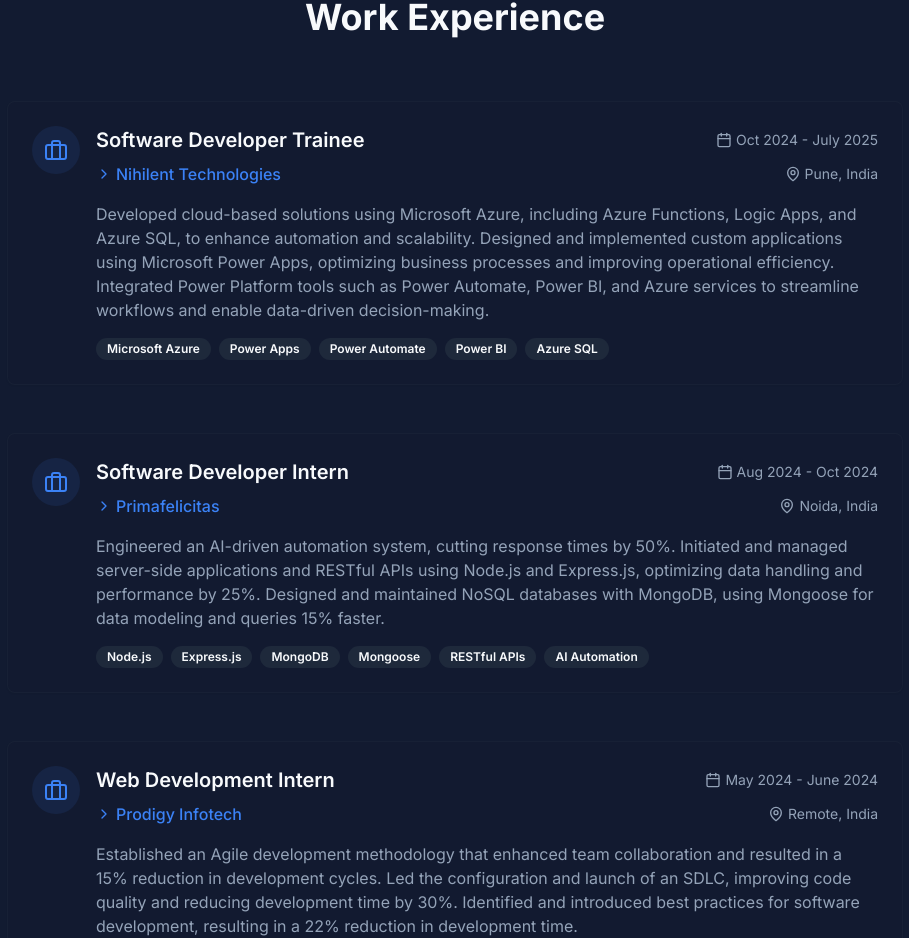
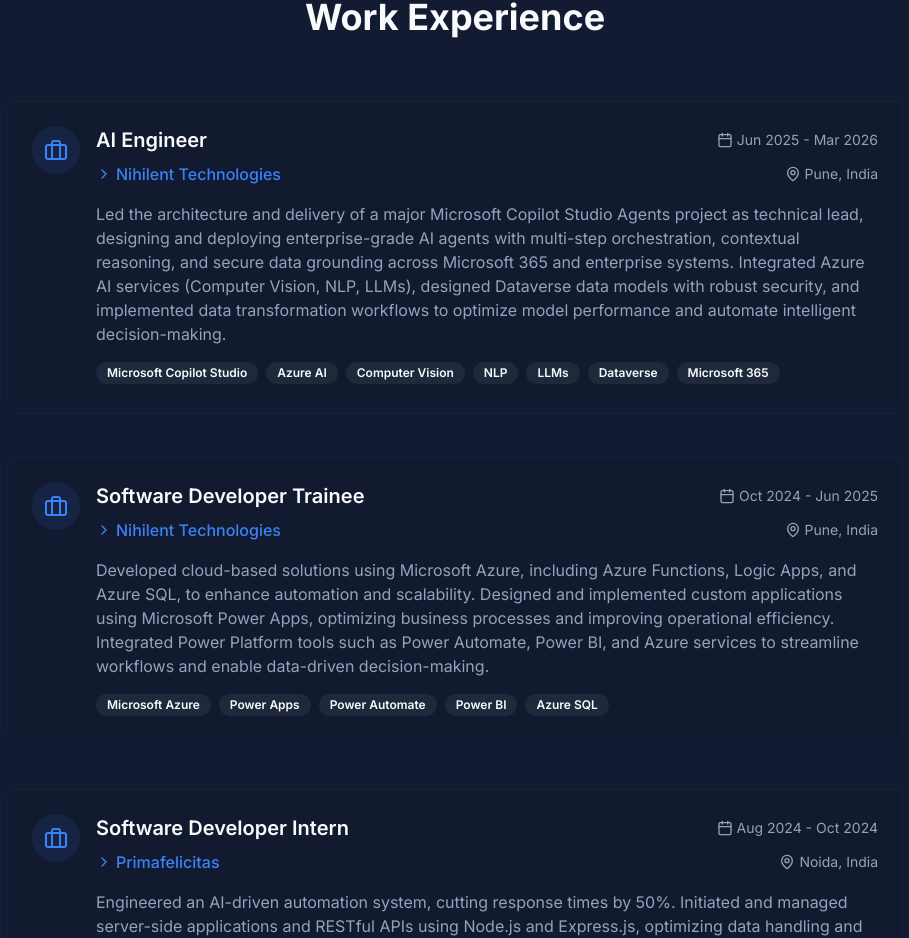
Before and after one commit to Bisht28/Portfolio, a Next.js app: page / in a window 1280 px wide. Shown: the part 2355-3293 px from the top of the page, without its empty margins (185-1094 px from the left). Built offline with nearby package versions, Linux system fonts and the light colour scheme.

Commit message:
feat: add recent AI Engineer role to work experience
Update work experience list with new AI Engineer role and adjust previous entry.

Co-authored-by: Aryan Bisht <108052519+Bisht28@users.noreply.github.com>

```diff
--- a/components/experience.tsx
+++ b/components/experience.tsx
@@ -14,9 +14,19 @@ export default function Experience() {
 
   const experiences = [
     {
+      title: "AI Engineer",
+      company: "Nihilent Technologies",
+      type: "Full-time",
+      period: "Jun 2025 - Mar 2026",
+      location: "Pune, India",
+      description:
+        "Led the architecture and delivery of a major Microsoft Copilot Studio Agents project as technical lead, designing and deploying enterprise-grade AI agents with multi-step orchestration, contextual reasoning, and secure data grounding across Microsoft 365 and enterprise systems. Integrated Azure AI services (Computer Vision, NLP, LLMs), designed Dataverse data models with robust security, and implemented data transformation workflows to optimize model performance and automate intelligent decision-making.",
+      technologies: ["Microsoft Copilot Studio", "Azure AI", "Computer Vision", "NLP", "LLMs", "Dataverse", "Microsoft 365"],
+    },
+    {
       title: "Software Developer Trainee",
       company: "Nihilent Technologies",
-      period: "Oct 2024 - July 2025",
+      period: "Oct 2024 - Jun 2025",
       location: "Pune, India",
       description:
         "Developed cloud-based solutions using Microsoft Azure, including Azure Functions, Logic Apps, and Azure SQL, to enhance automation and scalability. Designed and implemented custom applications using Microsoft Power Apps, optimizing business processes and improving operational efficiency. Integrated Power Platform tools such as Power Automate, Power BI, and Azure services to streamline workflows and enable data-driven decision-making.",
```
